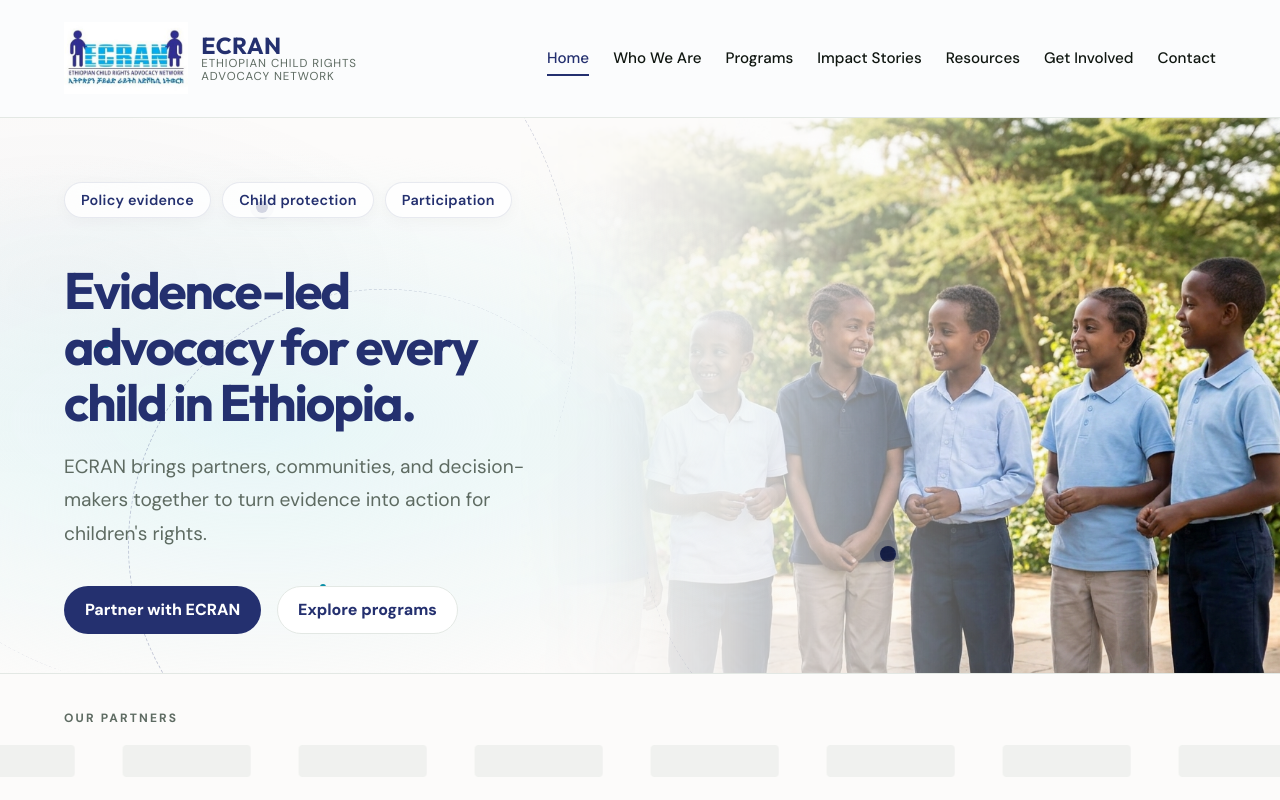
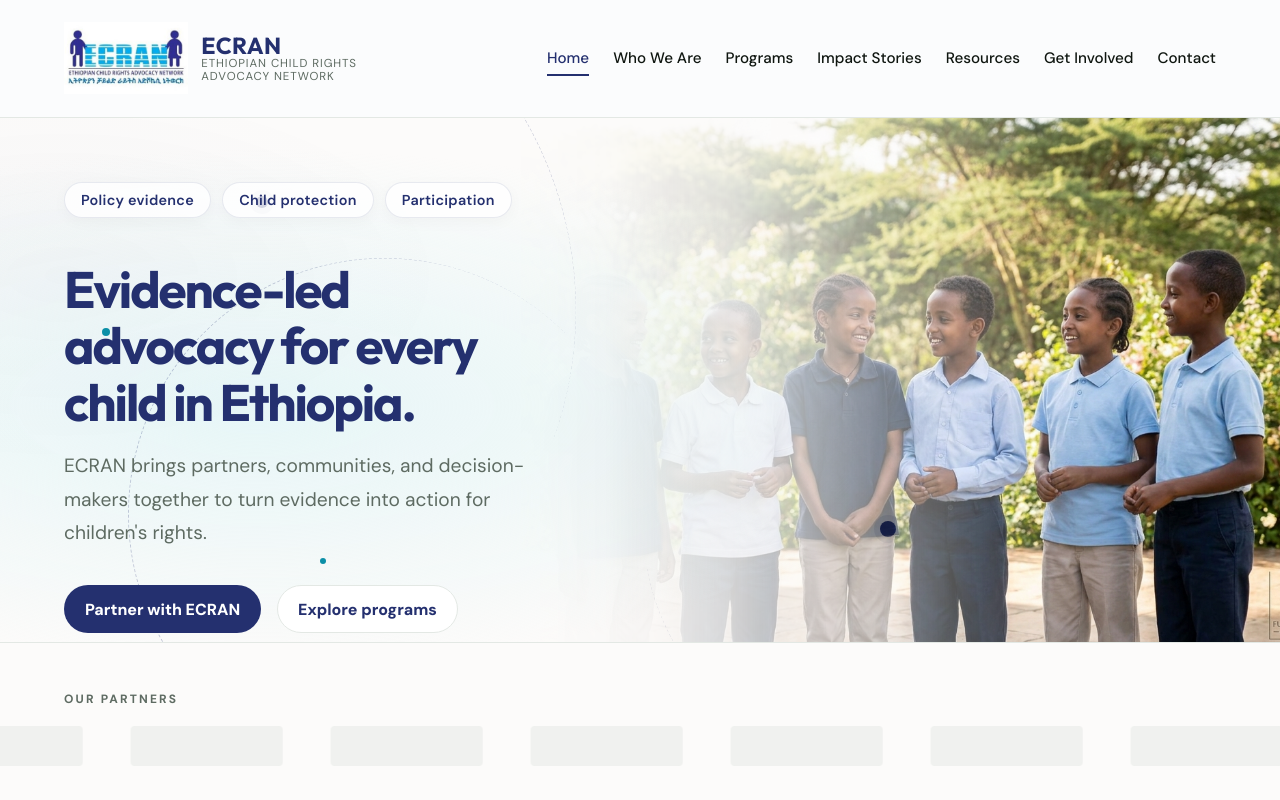
Before and after one commit to EyosiyasMekbib/ecran, a Nuxt app in the folder frontend/: page / in a window 1280 px wide. Shown: the top 800 px of the page. Built offline with nearby package versions, Linux system fonts and the light colour scheme.

Commit message:
style: increase partners section height and placeholder size

```diff
--- a/frontend/app/assets/css/main.css
+++ b/frontend/app/assets/css/main.css
@@ -397,7 +397,7 @@ main {
   max-width: 1400px;
   margin: 0 auto;
   width: 100%;
-  padding: 1.5rem var(--gutter);
+  padding: 2.2rem var(--gutter);
 }
 
 .partners-section h3 {
@@ -418,8 +418,8 @@ main {
 }
 
 .partner-placeholder {
-  height: 2rem;
-  width: 8rem;
+  height: 2.5rem;
+  width: 9.5rem;
   background: var(--line);
   border-radius: 4px;
   opacity: 0.5;
```
